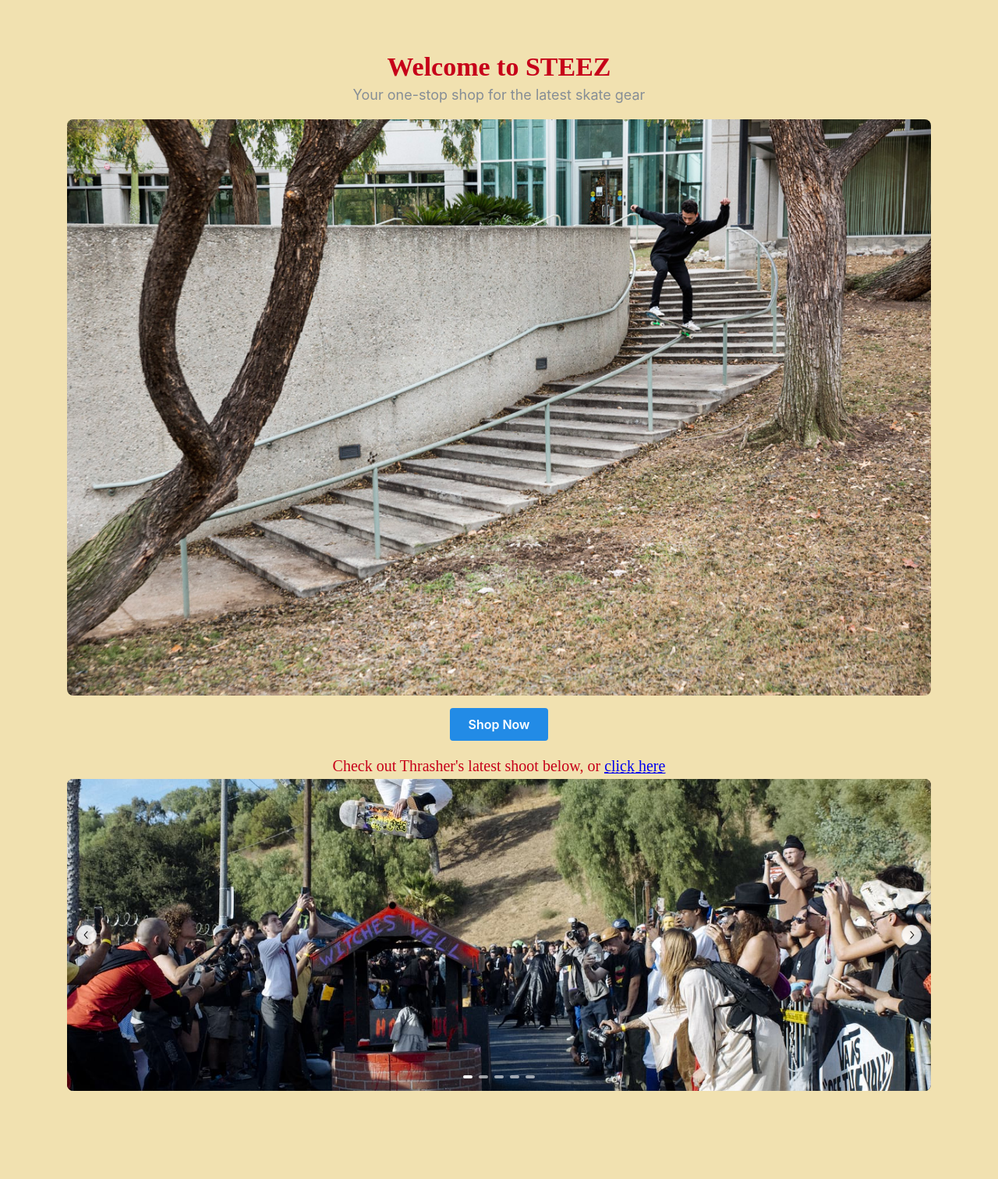
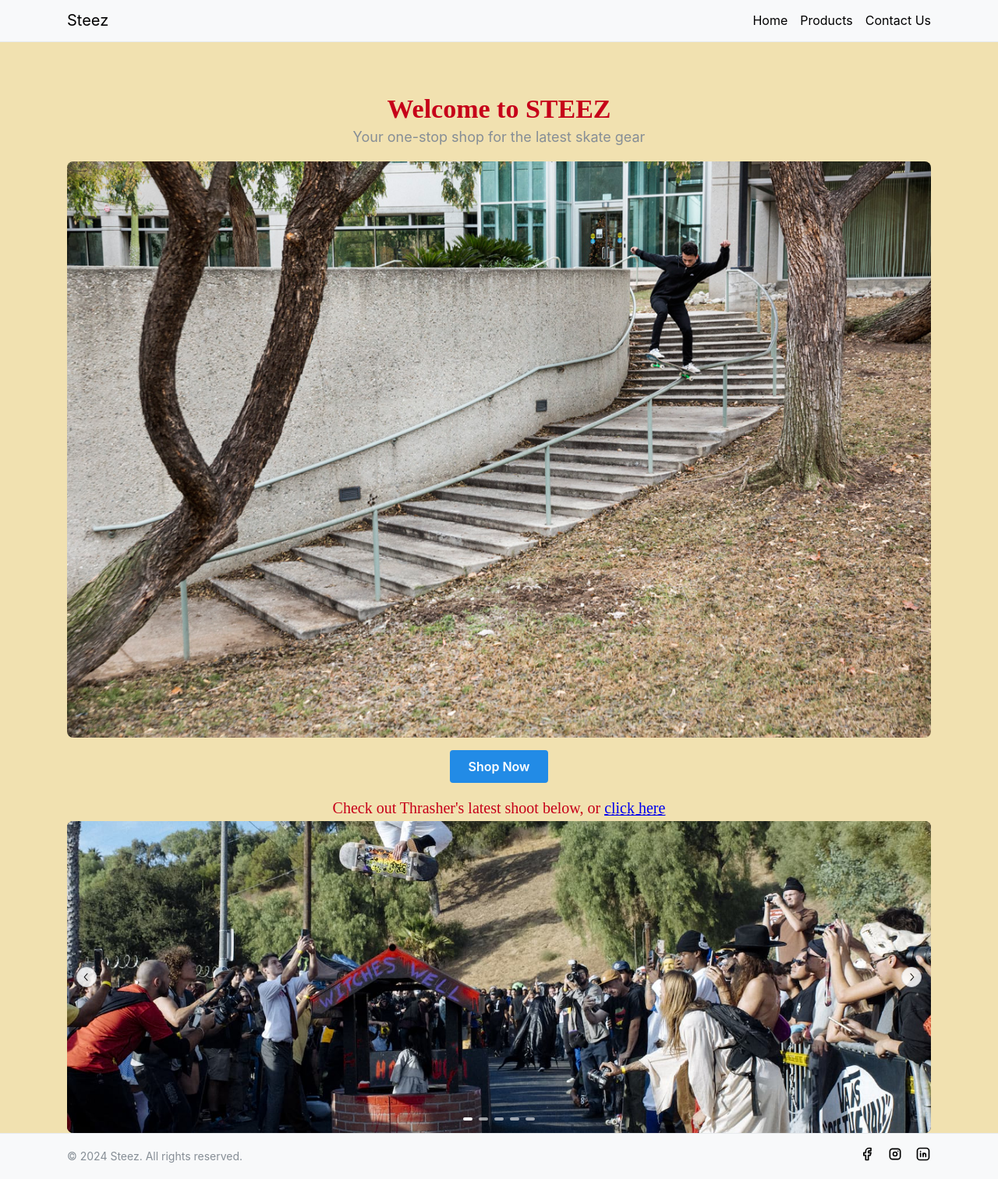
Before and after one commit to efr-en/Ecommercev2R2H, a React (Vite) app: page / in a window 1280 px wide. Shown: the whole page at 78% size. Before the commit the page ends 1399 px from the top, so only its background shows below. Built offline with nearby package versions, Linux system fonts and the light colour scheme; a web font is replaced by a local one.

Commit message:
Reverted back to previous working revision, Navbar and footer now appear, commented out code left underneath current code incase of reversal. Need to troubleshoot mobile menu not dropping down.

```diff
--- a/src/App.jsx
+++ b/src/App.jsx
@@ -2,59 +2,37 @@ import '@mantine/core/styles.css';
 import '@mantine/carousel/styles.css';
 
 import { BrowserRouter as Router, Routes, Route } from 'react-router-dom';
-import { MantineProvider, AppShell } from '@mantine/core';
+import { MantineProvider } from "@mantine/core";
+import Navbar from './components/Navbar.jsx';
+import FooterComponent from './components/Footer.jsx';
 import Home from './pages/Home.jsx';
 import Products from './pages/Products.jsx';
 import Contact from './pages/Contact.jsx';
-import Navbar from './components/Navbar.jsx';       // The new mobile + desktop Navbar
-import FooterComponent from './components/Footer.jsx';       // The new Footer
 
-function App() {
+const App = () => {
   return (
     <MantineProvider withGlobalStyles withNormalizeCSS>
-      <Router>
-        <AppShell
-          padding="md"
-          // Header
-          header={
-            <AppShell.Header height={60} p="md">
-              <div
-                style={{
-                  display: 'flex',
-                  alignItems: 'center',
-                  justifyContent: 'space-between',
-                  height: '100%',
-                }}
-              >
-                {/* Your brand/logo on the left */}
-                <h1 style={{ margin: 0 }}>Steez</h1>
+    <Router>
 
-                {/* Desktop and Mobile nav from Navbar.jsx */}
-                <Navbar />
-              </div>
-            </AppShell.Header>
-          }
-          // Footer
-          footer={
-            <AppShell.Footer height={60} p="md">
-              <FooterComponent />
-            </AppShell.Footer>
-          }
-        >
-          {/* Main content */}
-          <Routes>
-            <Route path="/" element={<Home />} />
-            <Route path="/products" element={<Products />} />
-            <Route path="/contact" element={<Contact />} />
-          </Routes>
-        </AppShell>
-      </Router>
+      {/* Navigation Bar */}
+      <Navbar />
+
+      {/* Main Content */}
+      <Routes>
+        <Route path='/' element={<Home />} />
+        <Route path='/products' element={<Products />} />
+        <Route path='/contact' element={<Contact />} />
+      </Routes>
+
+      {/* Footer */}
+      <FooterComponent />
+
+    </Router>
     </MantineProvider>
   );
-}
+};
 
 export default App;
-
 
 
 // import { BrowserRouter as Router, Routes, Route } from 'react-router-dom';
@@ -170,3 +148,60 @@ export default App;
 // };
 
 // export default App;
+
+
+
+
+// import { BrowserRouter as Router, Routes, Route } from 'react-router-dom';
+// import { MantineProvider, AppShell } from '@mantine/core';
+// import Home from './pages/Home.jsx';
+// import Products from './pages/Products.jsx';
+// import Contact from './pages/Contact.jsx';
+// import Navbar from './components/Navbar.jsx';       // The new mobile + desktop Navbar
+// import FooterComponent from './components/Footer.jsx';       // The new Footer
+
+// function App() {
+//   return (
+//     <MantineProvider withGlobalStyles withNormalizeCSS>
+//       <Router>
+//         <AppShell
+//           padding="md"
+//           // Header
+//           header={
+//             <AppShell.Header height={60} p="md">
+//               <div
+//                 style={{
+//                   display: 'flex',
+//                   alignItems: 'center',
+//                   justifyContent: 'space-between',
+//                   height: '100%',
+//                 }}
+//               >
+//                 {/* Your brand/logo on the left */}
+//                 <h1 style={{ margin: 0 }}>Steez</h1>
+
+//                 {/* Desktop and Mobile nav from Navbar.jsx */}
+//                 <Navbar />
+//               </div>
+//             </AppShell.Header>
+//           }
+//           // Footer
+//           footer={
+//             <AppShell.Footer height={60} p="md">
+//               <FooterComponent />
+//             </AppShell.Footer>
+//           }
+//         >
+//           {/* Main content */}
+//           <Routes>
+//             <Route path="/" element={<Home />} />
+//             <Route path="/products" element={<Products />} />
+//             <Route path="/contact" element={<Contact />} />
+//           </Routes>
+//         </AppShell>
+//       </Router>
+//     </MantineProvider>
+//   );
+// }
+
+// export default App;
--- a/src/components/Footer.jsx
+++ b/src/components/Footer.jsx
@@ -1,12 +1,11 @@
-import { Group, Text, Anchor } from '@mantine/core';
-import { IconBrandFacebook, IconBrandInstagram, IconBrandLinkedin} from '@tabler/icons-react';
+import { Container, Flex, Group, Text, Anchor } from "@mantine/core";
+import { IconBrandFacebook, IconBrandInstagram, IconBrandLinkedin} from "@tabler/icons-react";
 
 const FooterComponent = () => {
-    console.log("footer component rendered");
-
     return (
-        <footer style={{ padding: "1rem", backgroundColor: "#f8f9fa", borderTop: "1px solid #e9ecef" }}>
-          <Group position="apart">
+    <div style={{ backgroundColor: "#f8f9fa", padding: "1rem 0", borderTop: "1px solid #e9ecef" }}>
+    <Container size="lg">
+      <Flex justify="space-between" align="center">
         {/* Copyright Text */}
         <Text size="sm" color="dimmed">
           © 2024 Steez. All rights reserved.
@@ -14,18 +13,19 @@ const FooterComponent = () => {
 
         {/* Social Media Links */}
         <Group spacing="sm">
-              <Anchor href="https://www.facebook.com/efren.laris.1?mibextid=LQQJ4d" target="_blank" style={{ color: "inherit" }}>
+          <Anchor href="https://facebook.com" target="_blank" style={{ color: "inherit" }}>
             <IconBrandFacebook size={20} />
           </Anchor>
-              <Anchor href="https://www.instagram.com/youbuiltlikeafart" target="_blank" style={{ color: "inherit" }}>
+          <Anchor href="https://instagram.com" target="_blank" style={{ color: "inherit" }}>
             <IconBrandInstagram size={20} />
           </Anchor>
-              <Anchor href="https://www.linkedin.com/in/efren-laris-5605a7312" target="_blank" style={{ color: "inherit" }}>
+          <Anchor href="https://linkedin.com" target="_blank" style={{ color: "inherit" }}>
             <IconBrandLinkedin size={20} />
           </Anchor>
         </Group>
-          </Group>
-        </footer>
+      </Flex>
+    </Container>
+  </div>
 );
 };
 
@@ -92,3 +92,40 @@ export default FooterComponent;
 //     };
 
 // export default FooterComponent;
+
+
+
+
+
+// import { Group, Text, Anchor } from '@mantine/core';
+// import { IconBrandFacebook, IconBrandInstagram, IconBrandLinkedin} from '@tabler/icons-react';
+
+// const FooterComponent = () => {
+//     console.log("footer component rendered");
+
+//     return (
+//         <footer style={{ padding: "1rem", backgroundColor: "#f8f9fa", borderTop: "1px solid #e9ecef" }}>
+//           <Group position="apart">
+//             {/* Copyright Text */}
+//             <Text size="sm" color="dimmed">
+//               © 2024 Steez. All rights reserved.
+//             </Text>
+
+//             {/* Social Media Links */}
+//             <Group spacing="sm">
+//               <Anchor href="https://www.facebook.com/efren.laris.1?mibextid=LQQJ4d" target="_blank" style={{ color: "inherit" }}>
+//                 <IconBrandFacebook size={20} />
+//               </Anchor>
+//               <Anchor href="https://www.instagram.com/youbuiltlikeafart" target="_blank" style={{ color: "inherit" }}>
+//                 <IconBrandInstagram size={20} />
+//               </Anchor>
+//               <Anchor href="https://www.linkedin.com/in/efren-laris-5605a7312" target="_blank" style={{ color: "inherit" }}>
+//                 <IconBrandLinkedin size={20} />
+//               </Anchor>
+//             </Group>
+//           </Group>
+//         </footer>
+//       );
+//     };
+
+// export default FooterComponent;
--- a/src/components/Navbar.jsx
+++ b/src/components/Navbar.jsx
@@ -1,57 +1,55 @@
-import { useState } from "react";
-import { Drawer, Burger, Group, UnstyledButton } from "@mantine/core";
-import { NavLink } from "react-router-dom";
-import "../Navbar.css";
+import { Flex, Container, Group, Burger, Text } from "@mantine/core";
+import { useDisclosure, useMediaQuery } from "@mantine/hooks";
+import { Link } from "react-router-dom";
 
 const Navbar = () => {
-  const [opened, setOpened] = useState(false);
+    const [opened, { toggle }] = useDisclosure(false);
+    const isMobile = useMediaQuery("(max-width: 768px)");
 
-  const toggleDrawer = () => setOpened((o) => !o);
-  const closeDrawer = () => setOpened(false);
+    return (
+        <div style={{ backgroundColor: "#f8f9fa", borderBottom: "1px solid #e9ecef", padding: "10px 0" }}>
+      <Container size="lg">
+        <Flex justify="space-between" align="center">
+          {/* Logo */}
+          <Text
+            component={Link}
+            to="/"
+            weight={700}
+            size="xl"
+            style={{ textDecoration: "none", color: "black" }}
+          >
+            Steez
+          </Text>
 
-  return (
-    <>
-      {/* Burger always visible (hide it on large screens in CSS if you like) */}
-      <Burger opened={opened} onClick={toggleDrawer} size="sm" />
-
-      {/* Mobile Drawer */}
-      <Drawer
-        opened={opened}
-        onClose={closeDrawer}
-        title="Navigation"
-        padding="md"
-        size="sm"
-      >
-        <Group direction="column" spacing="md">
-          <NavLink to="/" style={{ textDecoration: "none" }} onClick={closeDrawer}>
-            <UnstyledButton>Home</UnstyledButton>
-          </NavLink>
-          <NavLink to="/products" style={{ textDecoration: "none" }} onClick={closeDrawer}>
-            <UnstyledButton>Products</UnstyledButton>
-          </NavLink>
-          <NavLink to="/contact" style={{ textDecoration: "none" }} onClick={closeDrawer}>
-            <UnstyledButton>Contact Us</UnstyledButton>
-          </NavLink>
-        </Group>
-      </Drawer>
-
-      {/* Desktop nav */}
-      <Group spacing="lg" className="desktop-navbar">
-        <NavLink to="/" style={{ textDecoration: "none" }}>
-          <UnstyledButton>Home</UnstyledButton>
-        </NavLink>
-        <NavLink to="/products" style={{ textDecoration: "none" }}>
-          <UnstyledButton>Products</UnstyledButton>
-        </NavLink>
-        <NavLink to="/contact" style={{ textDecoration: "none" }}>
-          <UnstyledButton>Contact Us</UnstyledButton>
-        </NavLink>
-      </Group>
-    </>
+          {/* Navigation Links */}
+          {isMobile ? (
+            // Mobile View: Burger menu
+            <Burger opened={opened} onClick={toggle} size="sm"
+            />
+          ) : (
+            // Desktop View: Full navigation links
+            <Group spacing="xl">
+              <Link to="/" style={{ textDecoration: "none", color: "black", fontSize: "1rem" }}>
+                Home
+              </Link>
+              <Link to="/products" style={{ textDecoration: "none", color: "black", fontSize: "1rem" }}>
+                Products
+              </Link>
+              <Link to="/contact" style={{ textDecoration: "none", color: "black", fontSize: "1rem" }}>
+                Contact Us
+              </Link>
+            </Group>
+          )}
+        </Flex>
+      </Container>
+    </div>
   );
 };
 
+
+
 export default Navbar;
+
 
 
 // OLD DEPRECATED MANTINE CODE INC OF BREAKAGE
@@ -183,3 +181,60 @@ export default Navbar;
 
 
 // export default NavbarComponent;
+
+
+
+// import { useState } from "react";
+// import { Drawer, Burger, Group, UnstyledButton } from "@mantine/core";
+// import { NavLink } from "react-router-dom";
+// import "../Navbar.css";
+
+// const Navbar = () => {
+//   const [opened, setOpened] = useState(false);
+
+//   const toggleDrawer = () => setOpened((o) => !o);
+//   const closeDrawer = () => setOpened(false);
+
+//   return (
+//     <>
+//       {/* Burger always visible (hide it on large screens in CSS if you like) */}
+//       <Burger opened={opened} onClick={toggleDrawer} size="sm" />
+
+//       {/* Mobile Drawer */}
+//       <Drawer
+//         opened={opened}
+//         onClose={closeDrawer}
+//         title="Navigation"
+//         padding="md"
+//         size="sm"
+//       >
+//         <Group direction="column" spacing="md">
+//           <NavLink to="/" style={{ textDecoration: "none" }} onClick={closeDrawer}>
+//             <UnstyledButton>Home</UnstyledButton>
+//           </NavLink>
+//           <NavLink to="/products" style={{ textDecoration: "none" }} onClick={closeDrawer}>
+//             <UnstyledButton>Products</UnstyledButton>
+//           </NavLink>
+//           <NavLink to="/contact" style={{ textDecoration: "none" }} onClick={closeDrawer}>
+//             <UnstyledButton>Contact Us</UnstyledButton>
+//           </NavLink>
+//         </Group>
+//       </Drawer>
+
+//       {/* Desktop nav */}
+//       <Group spacing="lg" className="desktop-navbar">
+//         <NavLink to="/" style={{ textDecoration: "none" }}>
+//           <UnstyledButton>Home</UnstyledButton>
+//         </NavLink>
+//         <NavLink to="/products" style={{ textDecoration: "none" }}>
+//           <UnstyledButton>Products</UnstyledButton>
+//         </NavLink>
+//         <NavLink to="/contact" style={{ textDecoration: "none" }}>
+//           <UnstyledButton>Contact Us</UnstyledButton>
+//         </NavLink>
+//       </Group>
+//     </>
+//   );
+// };
+
+// export default Navbar;
```
Lines whose indentation alone changed are shown as unchanged.
